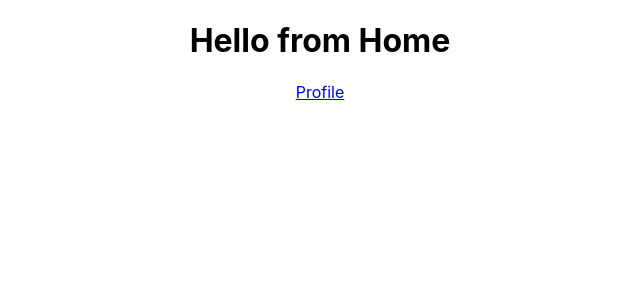
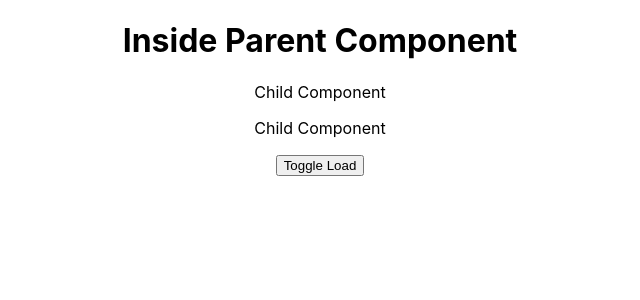
Before and after one commit to khaled-hamam/react-session, a React (Create React App) app: page / in a window 1280 px wide. Shown: the top 300 px of the page, without its empty margins (320-960 px from the left). Built offline with nearby package versions, Linux system fonts and the light colour scheme.

Commit message:
nested-components

```diff
--- /dev/null
+++ b/src/components/Child.js
@@ -0,0 +1,11 @@
+import React from 'react';
+
+const Child = props => {
+  return (
+    <div>
+      <p>Child Component</p>
+    </div>
+  );
+};
+
+export default Child;
--- /dev/null
+++ b/src/components/Loadable.js
@@ -0,0 +1,5 @@
+import React from 'react';
+
+const Loadable = props => <div>{props.isLoading ? <p>Loading...</p> : props.children}</div>;
+
+export default Loadable;
--- /dev/null
+++ b/src/components/Parent.js
@@ -0,0 +1,12 @@
+import React from 'react';
+
+const Parent = props => {
+  return (
+    <div>
+      <h1>Inside Parent Component</h1>
+      {props.children}
+    </div>
+  );
+};
+
+export default Parent;
--- a/src/containers/App.js
+++ b/src/containers/App.js
@@ -1,23 +1,27 @@
 import React, { Component } from 'react';
-import { BrowserRouter as Router, Route, Switch, Redirect } from 'react-router-dom';
 import './App.css';
-import Profile from './Profile';
-import Home from './Home';
-import NotFound from './NotFound';
+import Parent from '../components/Parent';
+import Child from '../components/Child';
+import Loadable from '../components/Loadable';
 
 class App extends Component {
+  constructor(props) {
+    super(props);
+    this.state = { isLoading: false };
+  }
+
   render() {
+    const { isLoading } = this.state;
     return (
-      <Router>
-        <div className="App">
-          <Switch>
-            <Redirect from="/home" to="/" />
-            <Route exact path="/" component={Home} />
-            <Route exact path="/profile" component={Profile} />
-            <Route component={NotFound} />
-          </Switch>
-        </div>
-      </Router>
+      <div className="App">
+        <Parent>
+          <Child />
+          <Loadable isLoading={isLoading}>
+            <Child />
+          </Loadable>
+          <button onClick={() => this.setState({ isLoading: !isLoading })}>Toggle Load</button>
+        </Parent>
+      </div>
     );
   }
 }
--- a/src/containers/Home.js
+++ /dev/null
@@ -1,15 +0,0 @@
-import React, { Component } from 'react';
-import Link from 'react-router-dom/Link';
-
-class Home extends Component {
-  render() {
-    return (
-      <div>
-        <h1>Hello from Home</h1>
-        <Link to="/profile">Profile</Link>
-      </div>
-    );
-  }
-}
-
-export default Home;
--- a/src/containers/NotFound.js
+++ /dev/null
@@ -1,15 +0,0 @@
-import React, { Component } from 'react';
-import Link from 'react-router-dom/Link';
-
-class NotFound extends Component {
-  render() {
-    return (
-      <div>
-        <h1>404</h1>
-        <Link to="/">Home</Link>
-      </div>
-    );
-  }
-}
-
-export default NotFound;
--- a/src/containers/Profile.js
+++ /dev/null
@@ -1,15 +0,0 @@
-import React, { Component } from 'react';
-import Link from 'react-router-dom/Link';
-
-class Profile extends Component {
-  render() {
-    return (
-      <div>
-        <h1>Hello from Profile</h1>
-        <Link to="/">Home</Link>
-      </div>
-    );
-  }
-}
-
-export default Profile;
```
